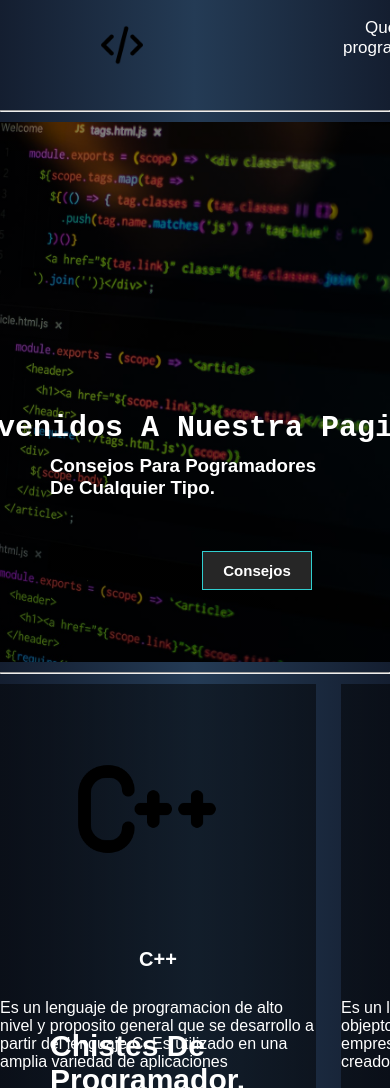
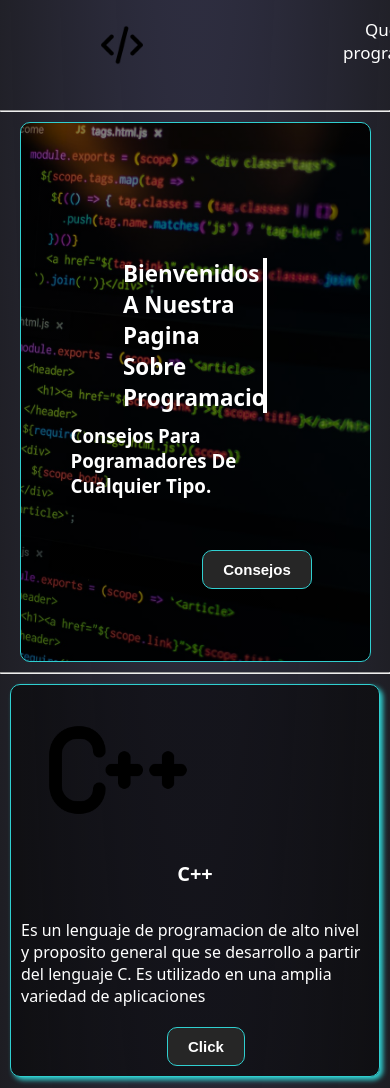
Before and after one commit to yahir140306/PrimerParcialModulo, a plain HTML site: page index.html in a window 390 px wide. Shown: the top 1088 px of the page. Drawn offline with Linux system fonts and the light colour scheme.

Commit message:
Mejorar el diseño y la responsividad de la página ajustando estilos en style.css

```diff
--- a/style.css
+++ b/style.css
@@ -5,13 +5,17 @@
 }
 
 body {
+    width: 100%;
     position: relative;
     font-size: 16px;
-    font-family: 'Kanit', sans-serif;
-    background: rgb(20,30,48);
-    background: linear-gradient(90deg, rgba(20,30,48,1) 0%, rgba(36,59,85,1) 50%, rgba(20,30,48,1) 100%);
+    font-family: system-ui, -apple-system, BlinkMacSystemFont, 'Segoe UI', Roboto, Oxygen, Ubuntu, Cantarell, 'Open Sans', 'Helvetica Neue', sans-serif;
+    /* background: rgb(20, 30, 48);
+    background: linear-gradient(90deg, rgba(20, 30, 48, 1) 0%, rgba(36, 59, 85, 1) 50%, rgba(20, 30, 48, 1) 100%); */
+    background-color: #171717;
+    background-image: radial-gradient(ellipse 80% 80% at 50% -20%,
+            rgba(120, 119, 198, 0.3),
+            rgba(255, 255, 255, 0));
     color: rgb(255, 255, 255);
-
 }
 
 a {
@@ -61,7 +65,8 @@ a {
 }
 
 #ListaUno a:hover {
-    background: #093028;
+    transition: all 1s;
+    border-bottom: 2px solid #125f4f;
 }
 
 ul {
@@ -74,18 +79,18 @@ hr {
 }
 
 header {
-    width: 100%;
+    width: 90%;
     height: 540px;
-    background-image: linear-gradient(
-        0deg,
-        rgba(0,0,0,0.5),
-        rgba(0,0,0,0.5)
-    ),url(./Contenido/fondo2.jpg);
+    background-image: linear-gradient(0deg,
+            rgba(0, 0, 0, 0.5),
+            rgba(0, 0, 0, 0.5)), url(./Contenido/fondo2.jpg);
     background-repeat: no-repeat;
     background-size: cover;
     background-position: center center;
     padding: 50px;
-    margin-bottom: 20px;
+    margin: 0 auto;
+    border-radius: 10px;
+    border: 1px solid #30cfd0;
     display: flex;
     flex-direction: column;
     align-items: center;
@@ -101,6 +106,7 @@ button {
     background: #262626;
     color: #ffff;
     font-size: 15px;
+    border-radius: 10px;
     border: 1px solid #30cfd0;
     margin: 10px 0;
 }
@@ -109,7 +115,9 @@ button:hover {
     opacity: .6;
 }
 
-header, h2, h3 {
+header,
+h2,
+h3 {
     margin-bottom: 10px;
 }
 
@@ -121,16 +129,20 @@ header, h2, h3 {
 }
 
 .PrincipalLenguajes article {
-    background: linear-gradient(
-        0deg,
-        rgba(0,0,0,0.5),
-        rgba(0,0,0,0.5)
-    );
+    background: linear-gradient(0deg,
+            rgba(0, 0, 0, 0.5),
+            rgba(0, 0, 0, 0.5));
+    border-radius: 10px;
+    padding: 10px;
+    text-wrap: wrap;
+    border: 1px solid #30cfd0;
+    box-shadow:  3px 3px 5px #30cfd0;
 }
 
 .PrincipalLenguajes img {
     width: 150px;
     height: 150px;
+    margin: 0 auto;
 }
 
 .PrincipalLenguajes h2 {
@@ -140,26 +152,27 @@ header, h2, h3 {
 }
 
 .Hola2 {
-    width: 100%;
+    width: 90%;
     height: 540px;
-    background-image: linear-gradient(
-        0deg,
-        rgba(0,0,0,0.5),
-        rgba(0,0,0,0.5)
-    ),url(./Contenido/fondo4.jpg);
+    background-image: linear-gradient(0deg,
+            rgba(0, 0, 0, 0.5),
+            rgba(0, 0, 0, 0.5)), url(./Contenido/fondo4.jpg);
     background-repeat: no-repeat;
     background-size: cover;
     background-position: center center;
     padding: 50px;
-    margin-bottom: 20px;
+    margin: 0 auto;
     display: flex;
     flex-direction: column;
     align-items: center;
     justify-content: flex-end;
+    border-radius: 10px;
+    border: 1px solid #30cfd0;
 }
 
-.Hola2, h2{
-    font-size: 30px;
+.Hola2,
+h2 {
+    font-size: 1.4em;
 }
 
 table {
@@ -168,14 +181,17 @@ table {
     margin-left: 175px;
 }
 
-table , th , td{
+table,
+th,
+td {
     font-size: 30px;
     border: 1px solid black;
     border-collapse: collapse;
     padding: 5px;
 }
 
-th , td {
+th,
+td {
     text-align: center;
 }
 
@@ -220,8 +236,8 @@ footer p {
     font-size: 10px;
 }
 
-.Redes li{
-    margin-left: 60px ;
+.Redes li {
+    margin-left: 60px;
 }
 
 .wave {
@@ -232,10 +248,8 @@ footer p {
     height: 75px;
 }
 
-/****Bienvenida Maquina De Escribir****/
 #Hola {
     display: block;
-    font-family: monospace;
     white-space: nowrap;
     border-right: 4px solid;
     width: 48ch;
@@ -259,22 +273,27 @@ footer p {
 
 /**input**/
 form {
+    display: grid;
+    padding: 1em;
     margin: 0 auto;
-    width: 400px;
+    width: 50%;
     border: 2px solid #edc0c0;
     border-radius: 1em;
 }
 
 label span {
-    display: inline-block;
+    margin: 10px auto ;
+    /* display: inline-block; */
     width: 120px;
     text-align: right;
 }
 
 input,
 textarea {
-    font: 1em sans-serif;
-    width: 250px;
+    font: 1.2em sans-serif;
+    width: 60%;
+    margin: 10px auto;
+    border-radius: 5px;
     box-sizing: border-box;
     border: 1px solid #999;
 }
@@ -310,3 +329,20 @@ button {
 label {
     position: relative;
 }
+
+@media (max-width: 500px) {
+    nav {
+
+    }
+
+    .PrincipalLenguajes {
+        grid-template-columns: repeat(1, 1fr);
+        gap: 25px;
+        margin: 10px 10px;
+    }
+
+    #Hola {
+        white-space: wrap;
+        width: 18ch;
+    }
+}
```
